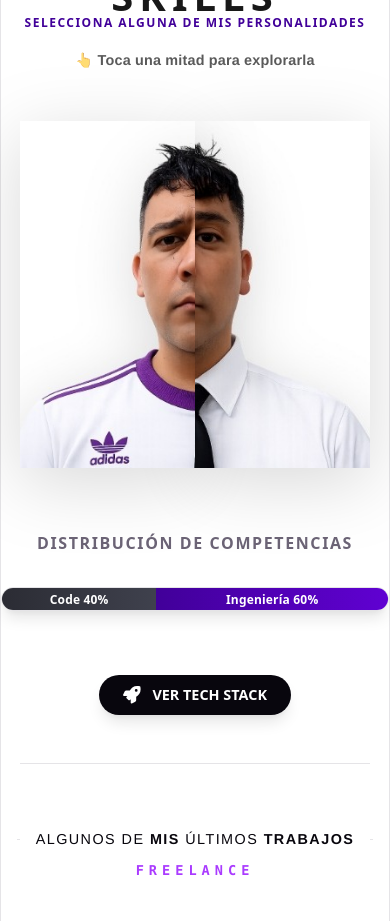
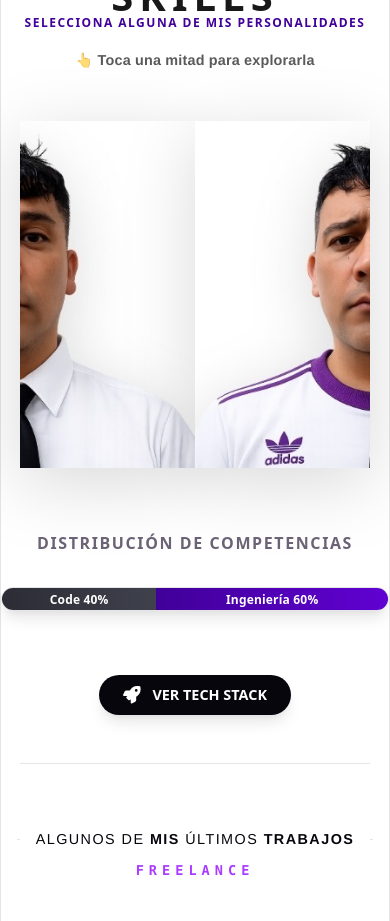
Before and after one commit to marcosgdl/portafolio-devsastroso, a React (Vite) app: page / in a window 390 px wide. Shown: the part 1240-2161 px from the top of the page. Built offline with nearby package versions, Linux system fonts and the light colour scheme; no server answers.

Commit message:
Revertir a versión original estable

```diff
--- a/src/components/SkillsBlock/SkillsBlock.css
+++ b/src/components/SkillsBlock/SkillsBlock.css
@@ -55,7 +55,7 @@
 
 
 /* =========================================================
-   SECCIÓN SPLIT (ESCRITORIO - INTACTA)
+   SECCIÓN SPLIT (ESCRITORIO)
 ========================================================= */
 .skills-split-section {
   position: relative;
@@ -278,7 +278,7 @@
 .skills-split-section.mode-real .right-side { opacity: 0.15; }
 
 /* =========================================================
-   LA IMAGEN DIVIDIDA (RESTAURADA A ORIGINAL PARA ESCRITORIO)
+   LA NUEVA IMAGEN DIVIDIDA
 ========================================================= */
 .skills-center-image {
   position: absolute;
@@ -299,16 +299,21 @@
   transform: translate(-50%, -50%) translateX(-65px);
 }
 
+/* 🚀 AQUÍ ESTÁ LA MAGIA QUE ARREGLA LAS FOTOS EN EL CELULAR 🚀 */
 .img-half {
   width: 50%;
+  display: flex;
   transition: all 0.5s cubic-bezier(0.25, 1, 0.5, 1);
 }
 .img-half img {
   width: 100%;
-  height: auto;
+  height: 100%;
+  object-fit: cover;
+  object-position: top center;
   display: block;
   filter: drop-shadow(0 15px 35px rgba(0,0,0,0.15));
 }
+
 
 .skills-floor-line {
   position: absolute;
@@ -322,8 +327,9 @@
   pointer-events: none;
 }
 
+
 /* =========================================================
-   LA MAGIA MÓVIL (CORREGIDA SOLO PARA CELULAR)
+   LA MAGIA MÓVIL (TARJETAS FLOTANTES Y DESENFOQUE)
 ========================================================= */
 @media (max-width: 900px) {
   .skills-wrapper { margin-top: 8rem; }
@@ -356,36 +362,24 @@
     50% { opacity: 1; transform: translateY(-3px); }
   }
 
-  /* 2. Acomodo de las fotos divididas (SOLO MÓVIL) */
+  /* 2. Acomodo de las fotos divididas */
   .skills-center-image {
     position: relative;
     left: auto;
     top: auto;
-    transform: none !important;
+    transform: none !important; /* Matamos el slide de escritorio */
     width: 90%;
     max-width: 380px;
     margin: 0 auto;
-    pointer-events: auto;
+    pointer-events: auto; /* Permitimos clics */
     z-index: 5;
-    /* 🚀 MAGIA: INVERTIMOS EL ORDEN SOLO EN CELULAR */
-    flex-direction: row-reverse;
+  }
+  .skills-split-section.mode-joke .skills-center-image,
+  .skills-split-section.mode-real .skills-center-image {
+    transform: none; /* Anulamos movimiento en móvil */
   }
 
-  .skills-split-section.mode-joke .skills-center-image,
-  .skills-split-section.mode-real .skills-center-image {
-    transform: none;
-  }
-
-  /* 🚀 MAGIA: EMPAREJAMOS ALTURAS SOLO EN CELULAR */
-  .img-half {
-    cursor: pointer;
-    display: flex;
-  }
-  .img-half img {
-    height: 100%;
-    object-fit: cover;
-    object-position: top center;
-  }
+  .img-half { cursor: pointer; }
 
   /* Efecto desenfoque en la foto que no tocaste */
   .img-half.is-blurred {
@@ -406,11 +400,12 @@
     width: 95%;
     max-width: 400px;
     background-color: var(--bg-color, #ffffff);
-    padding: 3rem 1.5rem 1.5rem 1.5rem;
+    padding: 3rem 1.5rem 1.5rem 1.5rem; /* Más padding arriba para la X */
     border-radius: 20px;
     box-shadow: 0 25px 50px rgba(0,0,0,0.6);
     z-index: 30;
 
+    /* Escondidas y chiquitas por defecto */
     opacity: 0;
     visibility: hidden;
     pointer-events: none;
@@ -441,7 +436,7 @@
     background: transparent;
     border: none;
     font-size: 2.5rem;
-    color: #410099;
+    color: #410099; /* Moradito que resalta */
     cursor: pointer;
     z-index: 40;
     line-height: 1;
```
